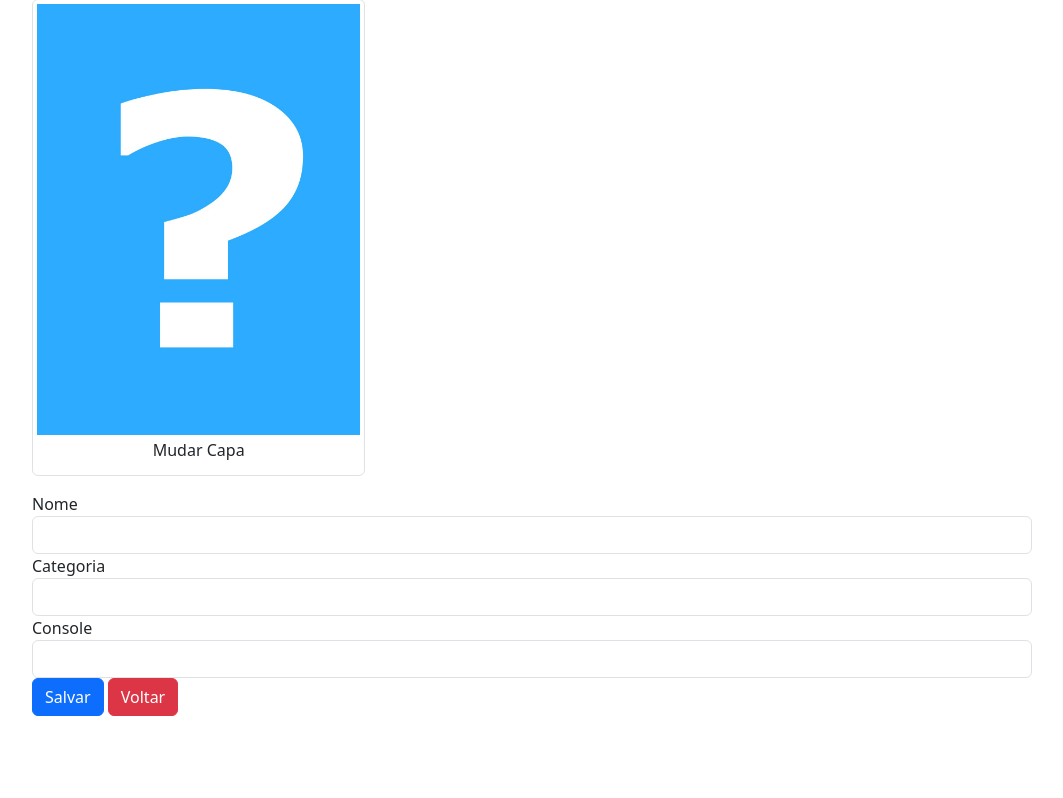
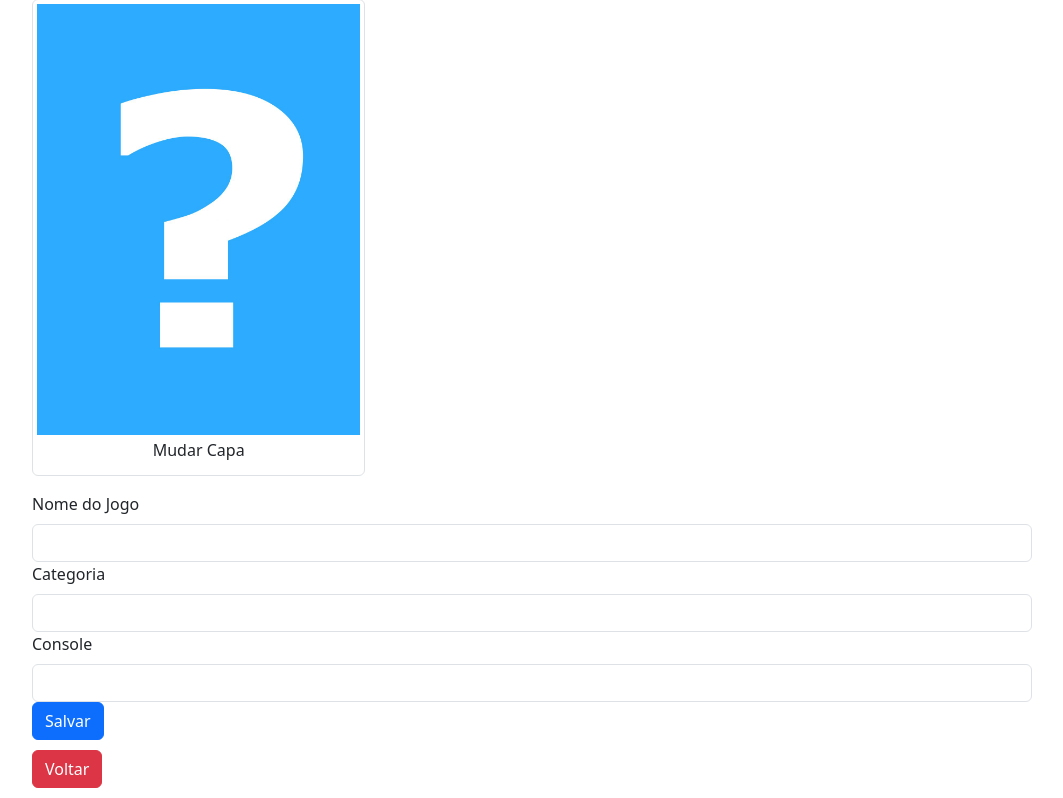
Before and after one commit to acorreac/jogoteca, a Flask app: page /novo in a window 1280 px wide. Shown: the part 67-865 px from the top of the page, without its empty margins (108-1171 px from the left). Before the commit the page ends 783 px from the top, so only its background shows below. Run offline with Flask 2, Linux system fonts and the light colour scheme; the visitor is signed in with stand-in values (Sample User, id 1); some libraries are stand-ins or nearby versions.

Commit message:
Implementação do FlaskForm no formulário de novo jogo

```diff
--- a/templates/novo.html
+++ b/templates/novo.html
@@ -15,18 +15,20 @@
 
     <fieldset>
         <div class="form-group">
-            <label for="nome">Nome</label>
-            <input type="text" id="nome" name="nome" class="form-control">
+            {{ form.nome.label(class="form-label") }}
+            {{ form.nome(class="form-control") }}
         </div>
         <div class="form-group">
-            <label for="categoria">Categoria</label>
-            <input type="text" id="categoria" name="categoria" class="form-control">
+            {{ form.categoria.label(class="form-label") }}
+            {{ form.categoria(class="form-control") }}
         </div>
         <div class="form-group">
-            <label for="console">Console</label>
-            <input type="text" id="console" name="console" class="form-control">
+            {{ form.console.label(class="form-label") }}
+            {{ form.console(class="form-control") }}
         </div>
-        <button type="submit" class="btn btn-primary btn-salvar">Salvar</button>
+        <div>
+            {{ form.salvar(class="btn btn-primary") }}
+        </div>
         <a class="btn btn-danger" href="{{ url_for('index') }}">Voltar</a>
     </fieldset>
 </form>
--- a/views.py
+++ b/views.py
@@ -2,7 +2,7 @@ from flask import render_template, request, redirect, session, flash, url_for, s
 
 from jogoteca import app, db
 from models import Jogos, Usuarios
-from helpers import recuera_imagem, deleta_arquivo
+from helpers import recuera_imagem, deleta_arquivo, FormularioJogo
 import time
 
 @app.route('/')
@@ -14,14 +14,21 @@ def index():
 def novo():
     if 'usuario_logado' not in session or session['usuario_logado'] == None:
         return redirect(url_for('login', proxima = url_for('novo')))
-    return render_template('novo.html', titulo = 'Novo Jogo')
+
+    form = FormularioJogo()
+    return render_template('novo.html', titulo = 'Novo Jogo', form = form)
 
 
 @app.route('/criar', methods=['POST',])
 def criar():
-    nome = request.form['nome']
-    categoria = request.form['categoria']
-    console = request.form['console']
+    form = FormularioJogo(request.form)
+
+    if form.validate_on_submit():
+        return redirect(url_for('novo'))
+
+    nome = form.nome.data
+    categoria = form.categoria.data
+    console = form.console.data
 
     jogo = Jogos.query.filter_by(nome = nome).first()
 
```
